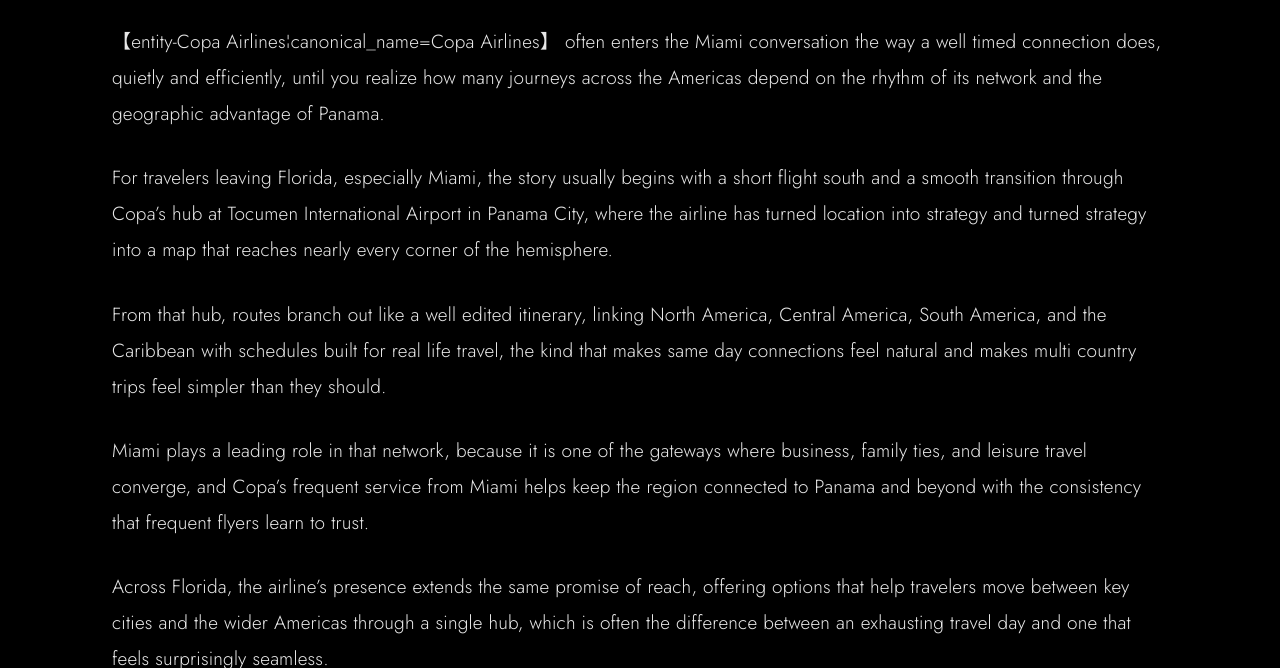
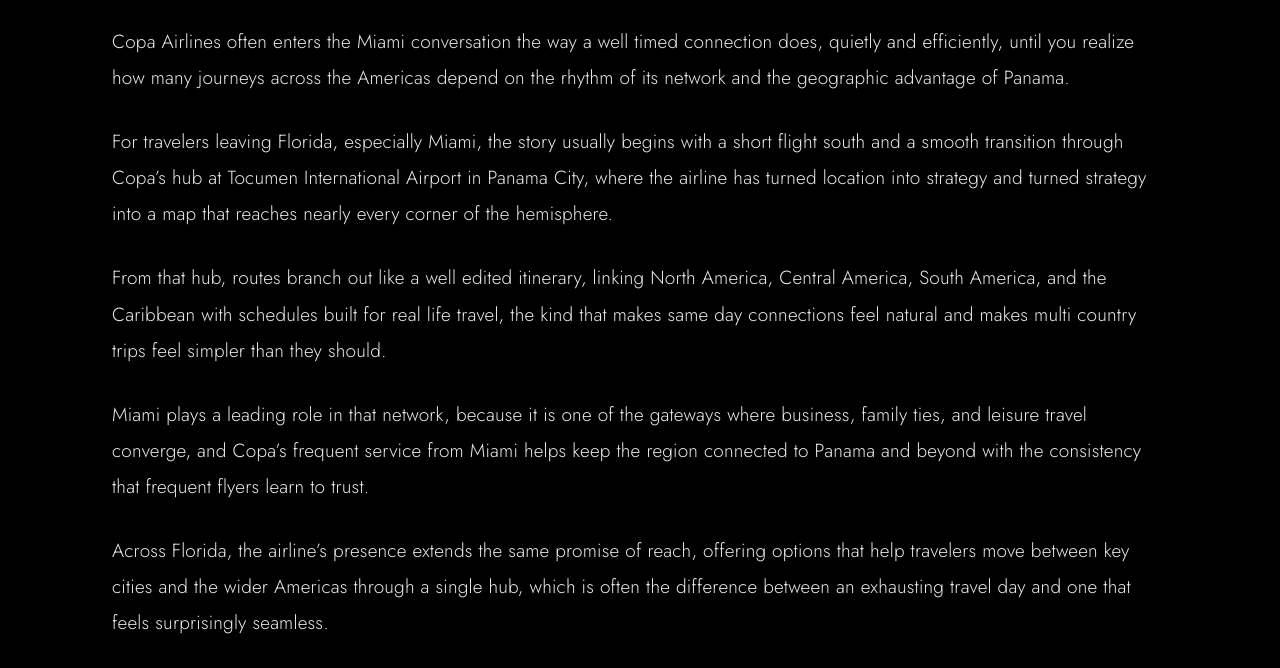
Before and after one commit to MIAMIX-io/MIAMIX.VIP-Site, a Jekyll site: the page built from _posts/Travel/2026-03-09-copa-airlines.md, in a window 1280 px wide and 900 px high, scrolled down 1604 px, cut to the strip 232-900 px from the top of the window. Built offline with Jekyll 4.4.1, drawn with Linux system fonts in a browser that asks for light colours; some of the changed text lies outside the part shown.

Commit message:
Update 2026-03-09-copa-airlines.md

```diff
--- a/_posts/Travel/2026-03-09-copa-airlines.md
+++ b/_posts/Travel/2026-03-09-copa-airlines.md
@@ -1,12 +1,12 @@
 ---
-title: "【entity-Copa Airlines¦canonical_name=Copa Airlines】"
-page_title: "【entity-Copa Airlines¦canonical_name=Copa Airlines】"
-description: "【entity-Copa Airlines¦canonical_name=Copa Airlines】 is a leading Latin American carrier connecting Miami to numerous destinations across the Americas via its Hub in Panama. It is renowned for its punctuality and world-class in-flight service."
+title: "Copa Airlines"
+page_title: "Copa Airlines"
+description: "Copa Airlines is a leading Latin American carrier connecting Miami to numerous destinations across the Americas via its Hub in Panama. It is renowned for its punctuality and world-class in-flight service."
 date: 2026-03-09
 cover_image: /images/travel/CopaAir_cover.jpg
 external_url: "https://www.miamix.io/travel-leisure/copa-airlines"
 channel: [Travel]
-business_name: "【entity-Copa Airlines¦canonical_name=Copa Airlines】"
+business_name: "Copa Airlines"
 author: "Robert Eldridge"
 featured: false
 # published: false   # uncomment while drafting to keep it off the site
@@ -14,9 +14,9 @@
 ---
 
 <!-- SINGLE IMAGE -->
-![【entity-Copa Airlines¦canonical_name=Copa Airlines】](/images/travel/CopaAir_cover.jpg)
+![Copa Airlines](/images/travel/CopaAir_cover.jpg)
 
-【entity-Copa Airlines¦canonical_name=Copa Airlines】 often enters the Miami conversation the way a well timed connection does, quietly and efficiently, until you realize how many journeys across the Americas depend on the rhythm of its network and the geographic advantage of Panama.
+Copa Airlines often enters the Miami conversation the way a well timed connection does, quietly and efficiently, until you realize how many journeys across the Americas depend on the rhythm of its network and the geographic advantage of Panama.
 
 For travelers leaving Florida, especially Miami, the story usually begins with a short flight south and a smooth transition through Copa’s hub at Tocumen International Airport in Panama City, where the airline has turned location into strategy and turned strategy into a map that reaches nearly every corner of the hemisphere.
 
```
